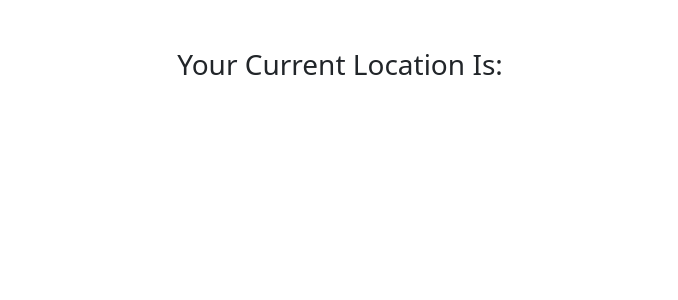
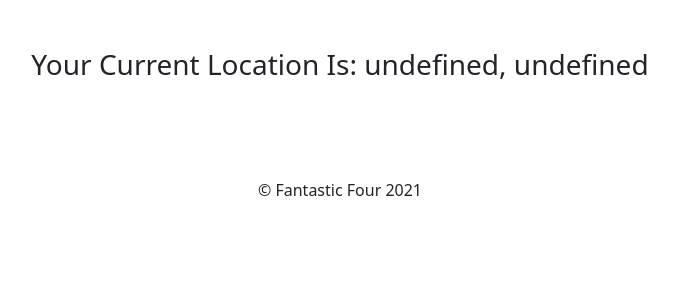
Before and after one commit to irngld/teamGit, a React (Create React App) app: page / in a window 1280 px wide. Shown: the top 300 px of the page, without its empty margins (300-978 px from the left). Built offline with nearby package versions, Linux system fonts and the light colour scheme; no server answers.

Commit message:
header location working

```diff
--- a/src/App.css
+++ b/src/App.css
@@ -15,13 +15,6 @@
   width: 90%;
   /* padding: 5px; */
 }
-
-/* .App {
-  display: flex;
-  flex-direction: row;
-  align-items: center;
-  justify-content: space-evenly;
-} */
 
 .card {
   padding: 1rem;
@@ -61,13 +54,6 @@
   color: #dddddd;
 }
 
-.icon {
-  /* align-self: flex-end; */
-  /* margin-right: -5.5rem;
-  margin-top: -2rem;
-  z-index: 999; */
-}
-
 .icon img {
   width: 10rem;
 }
--- a/src/App.js
+++ b/src/App.js
@@ -7,42 +7,33 @@ import "bootstrap/dist/css/bootstrap.css";
 import "@trendmicro/react-toggle-switch/dist/react-toggle-switch.css";
 
 import Header from "./components/Header";
-// import Footer from './components/Footer'
+import Footer from "./components/Footer";
 import SatelliteApp from "./components/SatelliteImg";
 import WeatherImg from "./components/WeatherImg";
 import RestaurantInfo from "./components/RestaurantInfo";
 
 function App() {
   const [data, setData] = useState();
+  const [location, setLocation] = useState();
 
-  useEffect(() => {
+  const initData = async () => {
     navigator.geolocation.getCurrentPosition((position) => {
       setData(position);
     });
+
+    const response = await fetch("https://geolocation-db.com/json/");
+    const json = await response.json();
+
+    setLocation(json);
+  };
+
+  useEffect(() => {
+    initData();
   }, []);
-
-  // getInitialState: () => {
-  //   navigator.geolocation.getCurrentPosition((position) => {
-  //     setData(position)
-  //   });
-  // }
-
-  // return (
-  //   <div className='App'>
-  //     {/* <Header /> */}
-  //     <div className='d-flex flex-row w-100 justify-content-center '>
-  //       {data ? <WeatherImg position={data} /> : <></>}
-  //       {data ? <SatelliteApp position={data} /> : <></>}
-  //     </div>
-  //     <div className='w-25'>
-  //       {data ? <RestaurantInfo position={data} /> : <></>}
-  //     </div>
-  //   </div>
-  // );
 
   return (
     <div className='App'>
-      <Header className='' />
+      <Header location={location} />
       <div className='d-flex flex-row w-100 justify-content-center mt-5 mb-5 '>
         {data ? <WeatherImg position={data} /> : <></>}
         {data ? <SatelliteApp position={data} /> : <></>}
@@ -50,6 +41,7 @@ function App() {
       <div className=''>
         {data ? <RestaurantInfo position={data} /> : <></>}
       </div>
+      <Footer />
     </div>
   );
 }
--- a/src/components/Footer.js
+++ b/src/components/Footer.js
@@ -1,14 +1,12 @@
-import React from 'react';
+import React from "react";
 // import { Row } from 'reactstrap';
 
 const Footer = () => {
-    return (
-        <footer>
-            {/* <Row>
-                <p>&copy; Fantastic Four 2021</p>
-            </Row> */}
-        </footer>
-    )
+  return (
+    <footer className='mt-3'>
+      <p>&copy; Fantastic Four 2021</p>
+    </footer>
+  );
 };
 
 export default Footer;
--- a/src/components/Header.js
+++ b/src/components/Header.js
@@ -1,9 +1,12 @@
 import React from "react";
 
-const Header = () => {
+const Header = (props) => {
   return (
     <header className='mt-5'>
-      <h3>Your Current Location Is: </h3>
+      <h3>
+        Your Current Location Is:{" "}
+        {`${props?.location?.city}, ${props?.location?.state}`}
+      </h3>
     </header>
   );
 };
--- a/src/components/RestaurantLink.js
+++ b/src/components/RestaurantLink.js
@@ -1,6 +1,4 @@
 import React from "react";
-
-import restaurantIcon from "../img/restaurant-icon.jpg";
 
 import { Container, Row, Col, Card, Image, Button } from "react-bootstrap";
 
```
